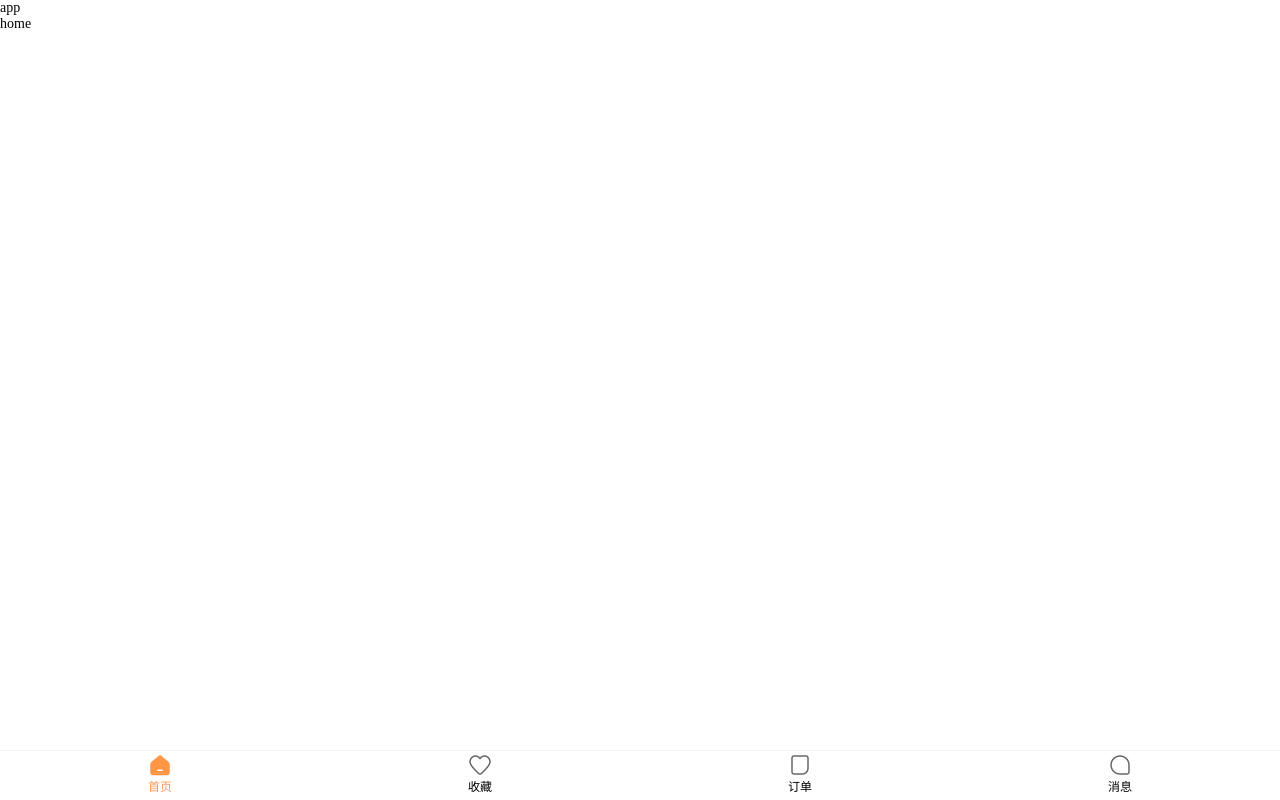
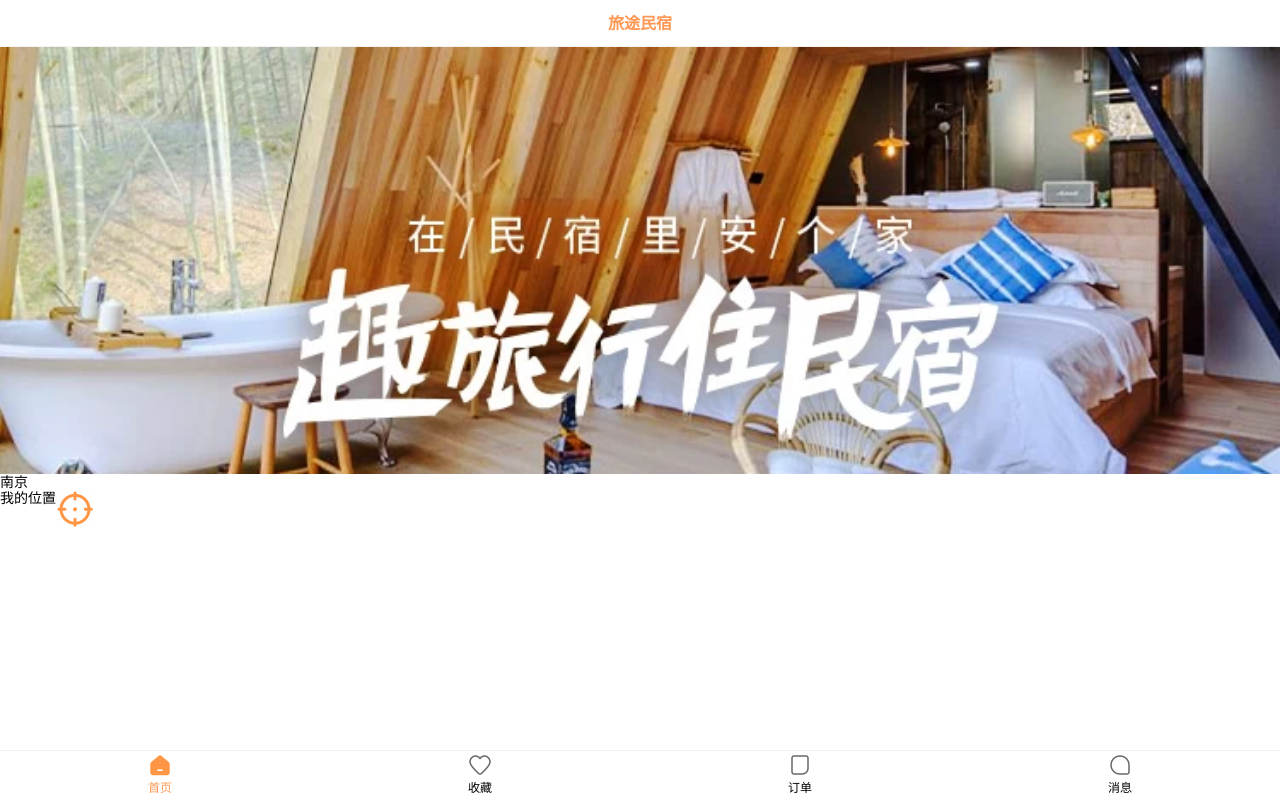
Before and after one commit to xPRODIGAL/xr-trip-app, a Vue app: page /home in a window 1280 px wide. Built offline with nearby package versions, Linux system fonts and the light colour scheme.

Commit message:
首页及vant配置

```diff
--- a/index.html
+++ b/index.html
@@ -1,13 +1,16 @@
 <!DOCTYPE html>
 <html lang="en">
+
 <head>
   <meta charset="UTF-8">
-    <link rel="icon" href="/favicon.ico">
+  <link rel="icon" href="/favicon.ico" />
   <meta name="viewport" content="width=device-width, initial-scale=1.0">
   <title>宏源</title>
 </head>
+
 <body>
   <div id="app"></div>
   <script type="module" src="/src/main.js"></script>
 </body>
+
 </html>
--- a/package.json
+++ b/package.json
@@ -7,14 +7,18 @@
     "preview": "vite preview"
   },
   "dependencies": {
+    "axios": "^1.1.3",
     "normalize.css": "^8.0.1",
     "pinia": "^2.0.23",
+    "underscore": "^1.13.6",
+    "vant": "^3.6.4",
     "vue": "^3.2.41",
     "vue-router": "^4.1.5"
   },
   "devDependencies": {
     "@vitejs/plugin-vue": "^3.1.2",
     "less": "^4.1.3",
+    "unplugin-vue-components": "^0.22.9",
     "vite": "^3.1.8"
   }
 }
--- a/src/App.vue
+++ b/src/App.vue
@@ -1,9 +1,8 @@
 <template>
   <div class="app">
-    <div>app</div>
+    <router-view></router-view>
+
     <tab-bar />
-
-    <router-view></router-view>
   </div>
 </template>
 
--- a/src/assets/css/common.css
+++ b/src/assets/css/common.css
@@ -1,8 +1,14 @@
 :root {
   --primary-color: #ff9854;
+  --line-color: #faf8f9;
+  --theme-linear-gradient: linear-gradient(90deg, #fa8c1d, #fcaf3f);
 
   /* 全局修改: 任何地方只要用到-van-tabbar-item-icon-size都会被修改掉 */
   /* --van-tabbar-item-icon-size: 30px !important; */
+
+  /* 全局修改: 修改search样式 */
+  --van-primary-color: var(--primary-color);
+  --van-search-left-icon-color: var(--primary-color) !important;
 }
 
 body {
--- /dev/null
+++ b/src/views/home/cpns/home-nav-bar.vue
@@ -0,0 +1,25 @@
+<template>
+  <div class="nav-bar">
+    <div class="title">旅途民宿</div>
+  </div>
+</template>
+
+<script setup>
+
+</script>
+
+<style lang="less" scoped>
+.nav-bar {
+  display: flex;
+  justify-content: center;
+  align-items: center;
+  height: 46px;
+  border-bottom: 1px solid #f2f2f2;
+}
+
+.title {
+  color: var(--primary-color);
+  font-size: 16px;
+  font-weight: 600;
+}
+</style>
--- /dev/null
+++ b/src/views/home/cpns/home-search-box.vue
@@ -0,0 +1,23 @@
+<template>
+  <div class="search-box">
+    <!-- 位置信息 -->
+    <div class="location">
+      <div class="city">南京</div>
+      <div class="position">
+        <span class="text">我的位置</span>
+        <img src="@/assets/img/home/icon_location.png" alt="" />
+      </div>
+    </div>
+
+    <!-- 日期范围 -->
+
+    <!-- 价格人数 -->
+  </div>
+</template>
+
+<script setup>
+
+</script>
+
+<style lang="less" scoped>
+</style>
--- a/src/views/home/home.vue
+++ b/src/views/home/home.vue
@@ -1,12 +1,30 @@
 <template>
   <div class="home">
-    <div>home</div>
+    <home-nav-bar />
+    <div class="banner">
+      <img src="@/assets/img/home/banner.webp" alt="" />
+    </div>
+    <home-search-box />
   </div>
 </template>
 
 <script setup>
+import HomeNavBar from './cpns/home-nav-bar.vue';
+import HomeSearchBox from './cpns/home-search-box.vue'
 
 </script>
 
 <style lang="less" scoped>
+.home {
+  height: 100vh;
+  overflow-y: auto;
+  box-sizing: border-box;
+
+
+  .banner {
+    img {
+      width: 100%;
+    }
+  }
+}
 </style>
--- a/vite.config.js
+++ b/vite.config.js
@@ -2,10 +2,17 @@ import { fileURLToPath, URL } from 'node:url'
 
 import { defineConfig } from 'vite'
 import vue from '@vitejs/plugin-vue'
+import Components from 'unplugin-vue-components/vite';
+import { VantResolver } from 'unplugin-vue-components/resolvers';
 
 // https://vitejs.dev/config/
 export default defineConfig({
-  plugins: [vue()],
+  plugins: [
+    vue(),
+    Components({
+      resolvers: [VantResolver()],
+    }),
+  ],
   resolve: {
     alias: {
       '@': fileURLToPath(new URL('./src', import.meta.url))
```
Also changed, not shown: 2 other files (tests, documents, lock files or other folders). Lines whose indentation alone changed are shown as unchanged.
